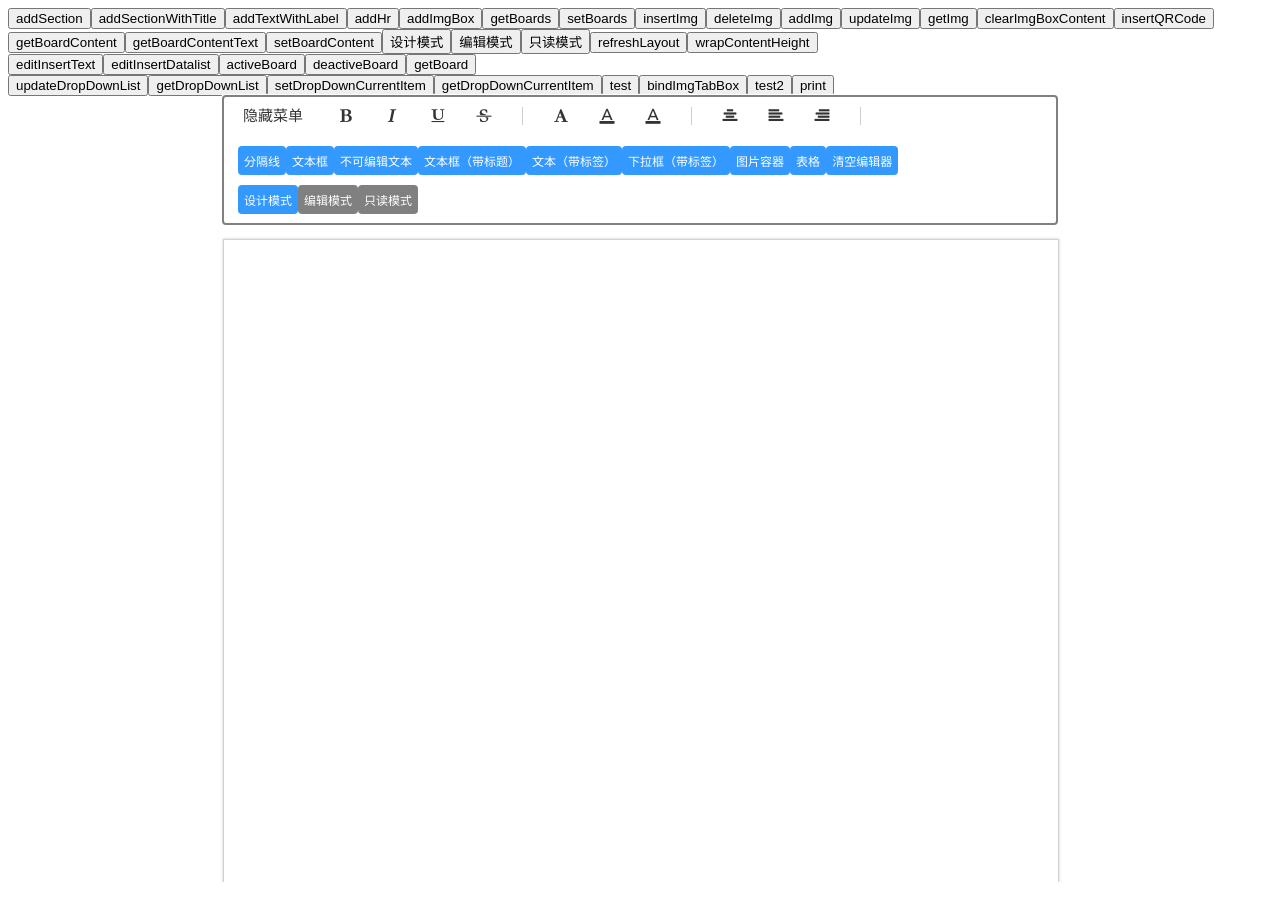
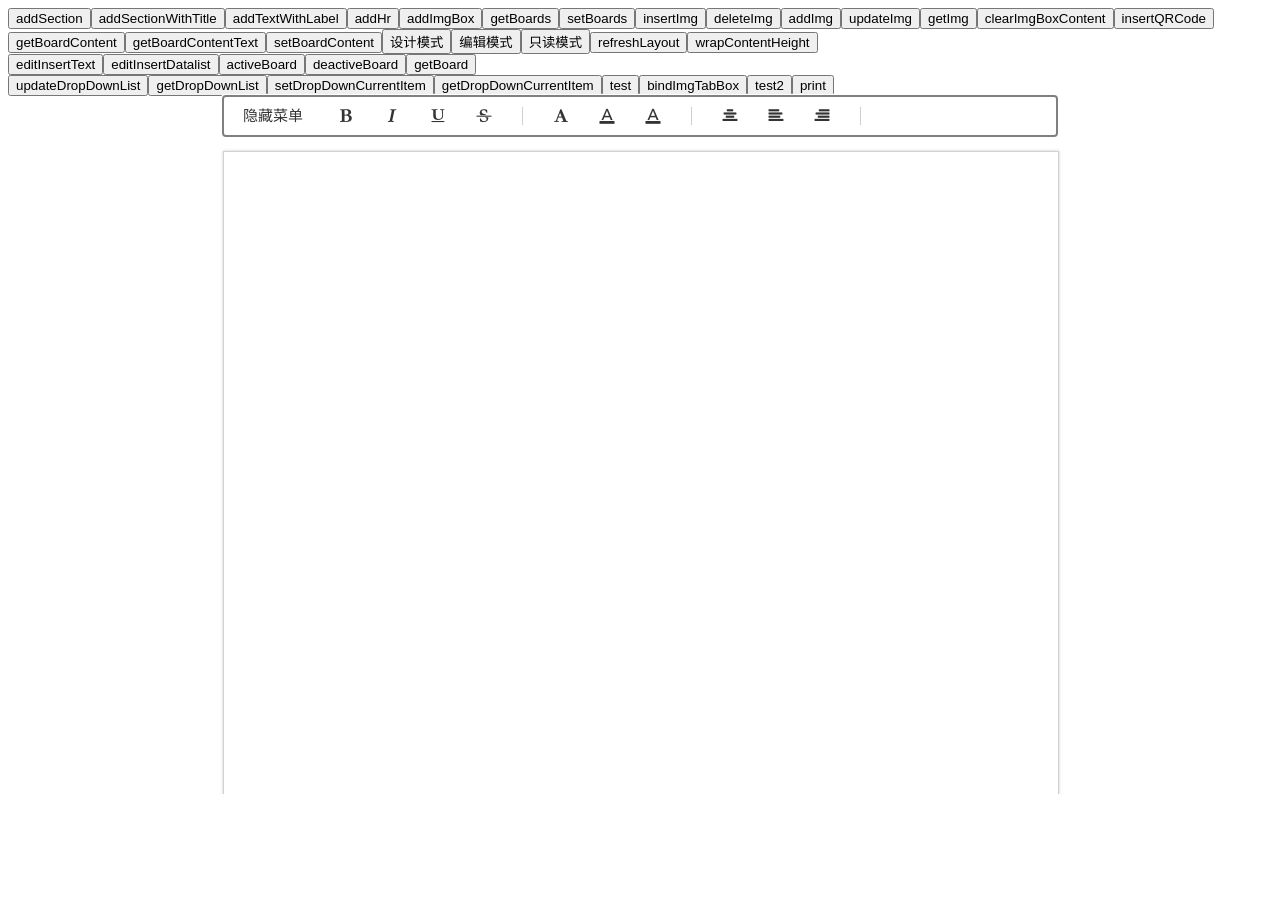
Before and after one commit to MaxYYYYY/vue-maxeditor, a Vue app: page / in a window 1280 px wide. After the commit the page ends 820 px from the top, so only its background shows below. Built offline with nearby package versions, Linux system fonts and the light colour scheme.

Commit message:
餐单栏间距根据isModeBtnShow动态调整

```diff
--- a/src/App.vue
+++ b/src/App.vue
@@ -44,7 +44,7 @@
     <button @click="print">print</button>
 
     <MaxEditor ref="maxeditor"
-               :is-mode-btn-show="true" :view-port-height="650"
+               :is-mode-btn-show="false" :view-port-height="650"
                :max-editor-root-id="'dddd'" :height="2000"></MaxEditor>
     <div id="temp" contenteditable="true"></div>
 
--- a/src/assets/maxeditor.vue
+++ b/src/assets/maxeditor.vue
@@ -9,8 +9,8 @@
                        :maxeditor-root-id="maxEditorRootId">
     </maxeditor-toolbar>
     <div class="maxeditor-view-port"
-         :style="{'width':width+paddingX*2+30+'px','height':viewPortHeight+'px'}"
-         style="overflow-y: scroll;margin: 0 auto;padding-left: 15px;padding-top: 136px">
+         :style="{'width':width+paddingX*2+30+'px','height':viewPortHeight+'px','padding-top':isModeBtnShow?'136px':'48px'}"
+         style="overflow-y: scroll;margin: 0 auto;padding-left: 15px;">
       <div class="maxeditor-body"
            style="margin:8px"
            :style="{'width':width+'px','height':height+'px',
```
